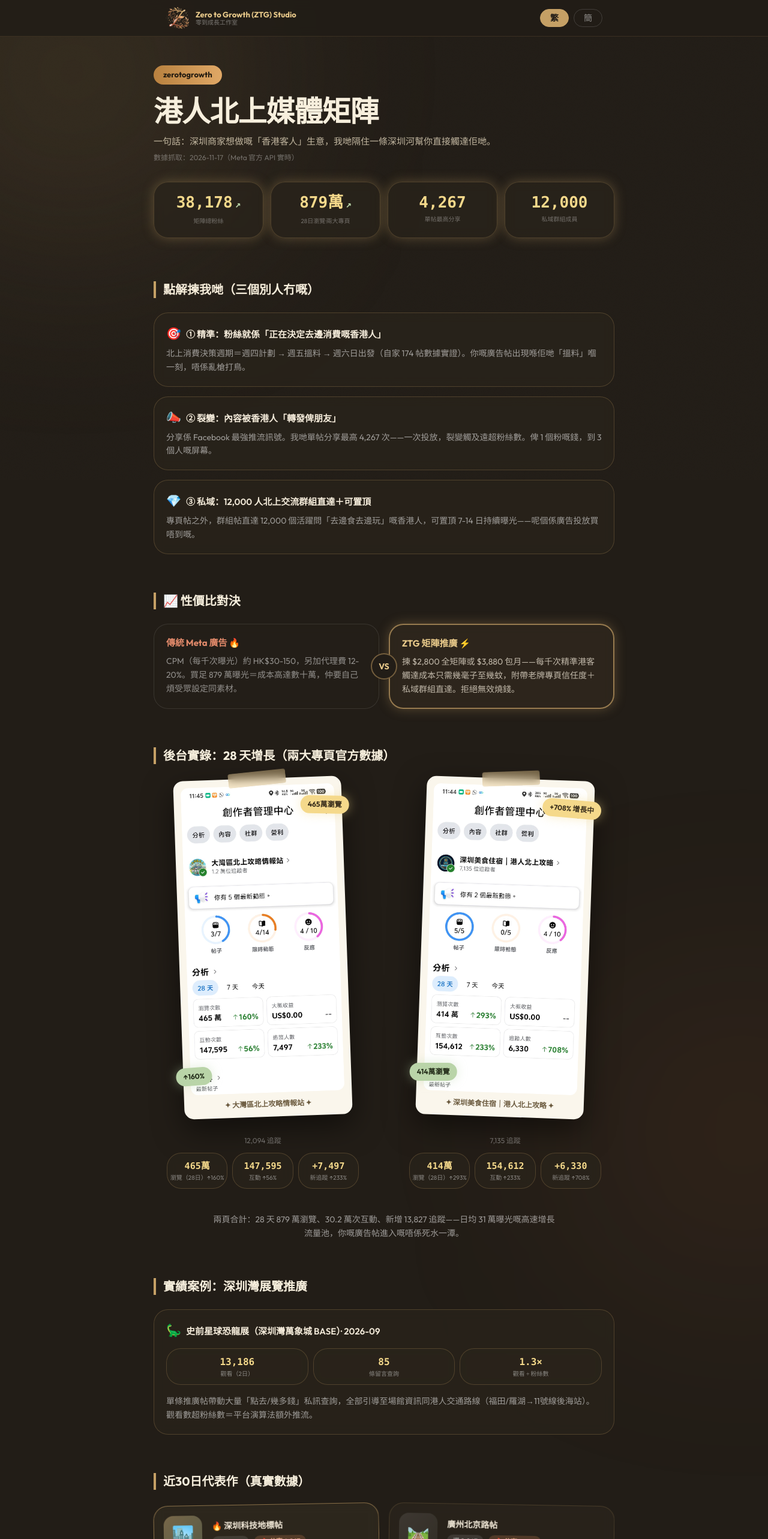
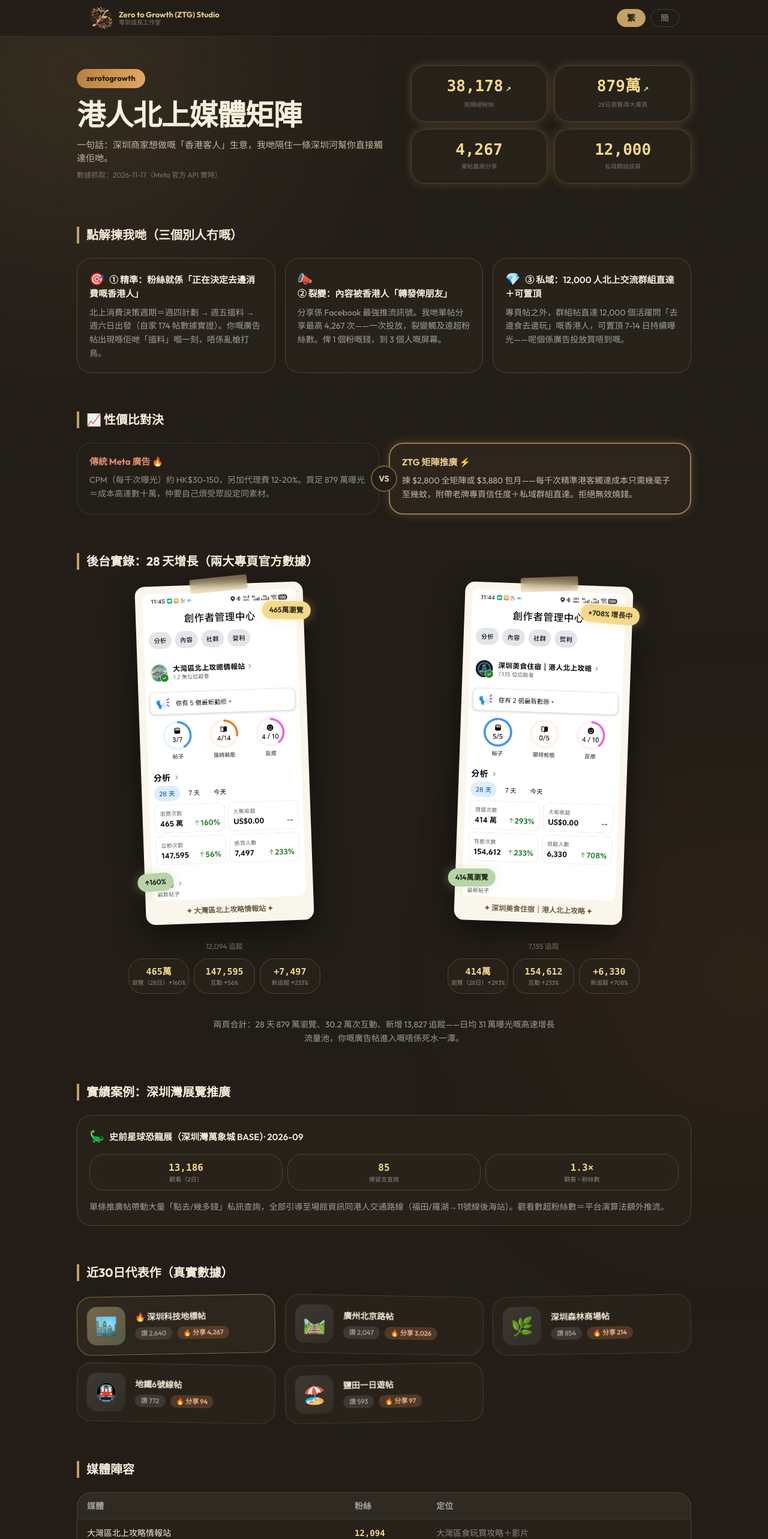
Before and after one commit to zzzzzerozzzz/podcast-web, a Next.js app: page / in a window 1280 px wide. Shown: the top 2566 px of the page at 60% size. Built offline with nearby package versions, Linux system fonts and the light colour scheme.

Commit message:
Desktop 響應式升級：容器5xl/hero左右兩欄/三賣點3欄/代表作3欄/定價4欄/單項價目雙欄——手機版不變

```diff
--- a/app/page.tsx
+++ b/app/page.tsx
@@ -301,7 +301,7 @@ export default function Home() {
 
       {/* Header */}
       <div className="sticky top-0 z-20 bg-[#221d17]/85 backdrop-blur border-b border-[#c5a065]/15">
-        <div className="max-w-3xl mx-auto flex items-center justify-between px-5 py-2.5">
+        <div className="max-w-5xl mx-auto flex items-center justify-between px-5 py-2.5">
           <div className="flex items-center gap-2.5 min-w-0">
             <img src="/logo.png" alt="ZTG Studio logo" className="w-10 h-10 object-contain shrink-0" />
             <div className="leading-tight min-w-0">
@@ -336,14 +336,16 @@ export default function Home() {
 
       {/* Hero */}
       <section className="relative px-6 pt-12 pb-10">
-        <div className="max-w-3xl mx-auto">
+        <div className="max-w-5xl mx-auto lg:grid lg:grid-cols-[1.05fr_0.95fr] lg:items-center lg:gap-10">
+          <div>
             <span className="inline-block bg-gradient-to-r from-[#b8813f] to-[#e0a866] text-[13px] font-bold rounded-full px-4 py-1.5 mb-5 text-[#241c11]">
               {t.badge}
             </span>
             <h1 className="text-4xl md:text-5xl font-bold mb-4 tracking-tight text-[#f7efdd]">{t.h1}</h1>
             <p className="text-[15px] text-[#e9dcc2]/80 mb-2">{t.tagline}</p>
-          <p className="text-xs text-white/35 mb-8">{t.dateNote}</p>
-          <div className="grid grid-cols-2 md:grid-cols-4 gap-3">
+            <p className="text-xs text-white/35 mb-8 lg:mb-0">{t.dateNote}</p>
+          </div>
+          <div className="grid grid-cols-2 gap-3">
             {t.stats.map((s) => (
               <div key={s.label} className={`${CARD} px-4 py-5 text-center glow-gold`}>
                 <div className="text-[26px] leading-none font-bold font-mono tabular-nums text-[#f5d98b]">
@@ -359,11 +361,11 @@ export default function Home() {
 
       {/* Selling points */}
       <section className="px-6 py-8">
-        <div className="max-w-3xl mx-auto">
+        <div className="max-w-5xl mx-auto">
           <h2 className="text-xl font-bold pl-3 mb-6 border-l-4 border-[#c5a065] text-[#f7efdd]">
             {t.sellingTitle}
           </h2>
-          <div className="space-y-4">
+          <div className="grid gap-4 md:grid-cols-3">
             {t.points.map((p) => (
               <div key={p.title} className={`${CARD} p-5`}>
                 <h3 className="font-semibold text-[15px] mb-2 text-[#f3ead9]">
@@ -379,7 +381,7 @@ export default function Home() {
 
       {/* CPM VS */}
       <section className="px-6 py-8">
-        <div className="max-w-3xl mx-auto">
+        <div className="max-w-5xl mx-auto">
           <h2 className="text-xl font-bold pl-3 mb-6 border-l-4 border-[#c5a065] text-[#f7efdd]">{t.cpmTitle}</h2>
           <div className="grid md:grid-cols-2 gap-4 items-stretch relative">
             <div className="rounded-3xl border border-white/10 bg-[#26211a]/60 backdrop-blur p-5">
@@ -399,7 +401,7 @@ export default function Home() {
 
       {/* Dashboards in polaroid frames */}
       <section className="px-6 py-8">
-        <div className="max-w-3xl mx-auto">
+        <div className="max-w-5xl mx-auto">
           <h2 className="text-xl font-bold pl-3 mb-6 border-l-4 border-[#c5a065] text-[#f7efdd]">{t.dashTitle}</h2>
           <div className="grid sm:grid-cols-2 gap-10">
             {t.dashes.map((d, i) => (
@@ -440,7 +442,7 @@ export default function Home() {
 
       {/* Case study */}
       <section className="px-6 py-8">
-        <div className="max-w-3xl mx-auto">
+        <div className="max-w-5xl mx-auto">
           <h2 className="text-xl font-bold pl-3 mb-6 border-l-4 border-[#c5a065] text-[#f7efdd]">{t.caseTitle}</h2>
           <div className={`${CARD} p-5`}>
             <h3 className="font-semibold text-[15px] mb-1 text-[#f3ead9]">
@@ -462,9 +464,9 @@ export default function Home() {
 
       {/* Top posts polaroid wall */}
       <section className="px-6 py-8">
-        <div className="max-w-3xl mx-auto">
+        <div className="max-w-5xl mx-auto">
           <h2 className="text-xl font-bold pl-3 mb-6 border-l-4 border-[#c5a065] text-[#f7efdd]">{t.topTitle}</h2>
-          <div className="grid sm:grid-cols-2 gap-4">
+          <div className="grid sm:grid-cols-2 lg:grid-cols-3 gap-4">
             {t.topPosts.map((p, i) => (
               <div
                 key={p.name}
@@ -503,7 +505,7 @@ export default function Home() {
 
       {/* Lineup */}
       <section className="px-6 py-8">
-        <div className="max-w-3xl mx-auto">
+        <div className="max-w-5xl mx-auto">
           <h2 className="text-xl font-bold pl-3 mb-6 border-l-4 border-[#c5a065] text-[#f7efdd]">{t.lineupTitle}</h2>
           <div className={`${CARD} overflow-hidden`}>
             <table className="w-full text-sm">
@@ -537,9 +539,9 @@ export default function Home() {
 
       {/* Pricing — Morandi cards */}
       <section className="px-6 py-8">
-        <div className="max-w-3xl mx-auto">
+        <div className="max-w-5xl mx-auto">
           <h2 className="text-xl font-bold pl-3 mb-6 border-l-4 border-[#c5a065] text-[#f7efdd]">{t.priceTitle}</h2>
-          <div className="grid sm:grid-cols-2 gap-5 mb-6">
+          <div className="grid sm:grid-cols-2 lg:grid-cols-4 gap-4 lg:gap-5 mb-6">
             {t.packages.map((p) => {
               const morandi =
                 p.star === "top"
@@ -577,24 +579,16 @@ export default function Home() {
             })}
           </div>
           <p className="text-center text-[13px] text-[#e8c98a] mb-4 font-semibold">{t.payNote}</p>
-          <div className={`${CARD} overflow-hidden`}>
-            <table className="w-full text-sm">
-              <thead>
-                <tr className="bg-white/[0.04] text-left text-white/55">
-                  <th className="px-4 py-3">{t.singleTitle}</th>
-                </tr>
-              </thead>
-              <tbody>
+          <div className={`${CARD} p-2`}>
+            <div className="px-3 pt-2 pb-1 text-sm text-white/55">{t.singleTitle}</div>
+            <div className="grid md:grid-cols-2 gap-x-6">
               {t.singles.map(([k, v]) => (
-                  <tr key={k} className="border-t border-white/5">
-                    <td className="px-4 py-2.5 flex justify-between gap-4">
-                      <span>{k}</span>
-                      <span className="font-bold font-mono tabular-nums text-[#f0b48a] whitespace-nowrap">{v}</span>
-                    </td>
-                  </tr>
+                <div key={k} className="flex justify-between items-baseline gap-4 px-3 py-2.5 border-b border-white/5">
+                  <span className="text-sm">{k}</span>
+                  <span className="text-sm font-bold font-mono tabular-nums text-[#f0b48a] whitespace-nowrap">{v}</span>
+                </div>
               ))}
-              </tbody>
-            </table>
+            </div>
           </div>
           <p className="text-xs text-white/35 mt-3">{t.addons}</p>
         </div>
@@ -602,7 +596,7 @@ export default function Home() {
 
       {/* CTA */}
       <section className="px-6 py-12 relative">
-        <div className={`max-w-3xl mx-auto ${CARD} p-8 text-center glow-gold`}>
+        <div className={`max-w-5xl mx-auto ${CARD} p-8 text-center glow-gold`}>
           <div className="flex items-center justify-center gap-2 mb-3">
             <img src="/logo.png" alt="ZTG Studio logo" className="w-9 h-9 object-contain" />
             <span className="text-[13px] text-[#e8c98a] font-bold">{t.brand}</span>
@@ -635,7 +629,7 @@ export default function Home() {
       </section>
 
       <footer className="px-6 py-6 border-t border-[#c5a065]/15">
-        <p className="max-w-3xl mx-auto text-[11px] text-white/30 text-center">{t.footer}</p>
+        <p className="max-w-5xl mx-auto text-[11px] text-white/30 text-center">{t.footer}</p>
       </footer>
     </main>
   );
```
Lines whose indentation alone changed are shown as unchanged.
